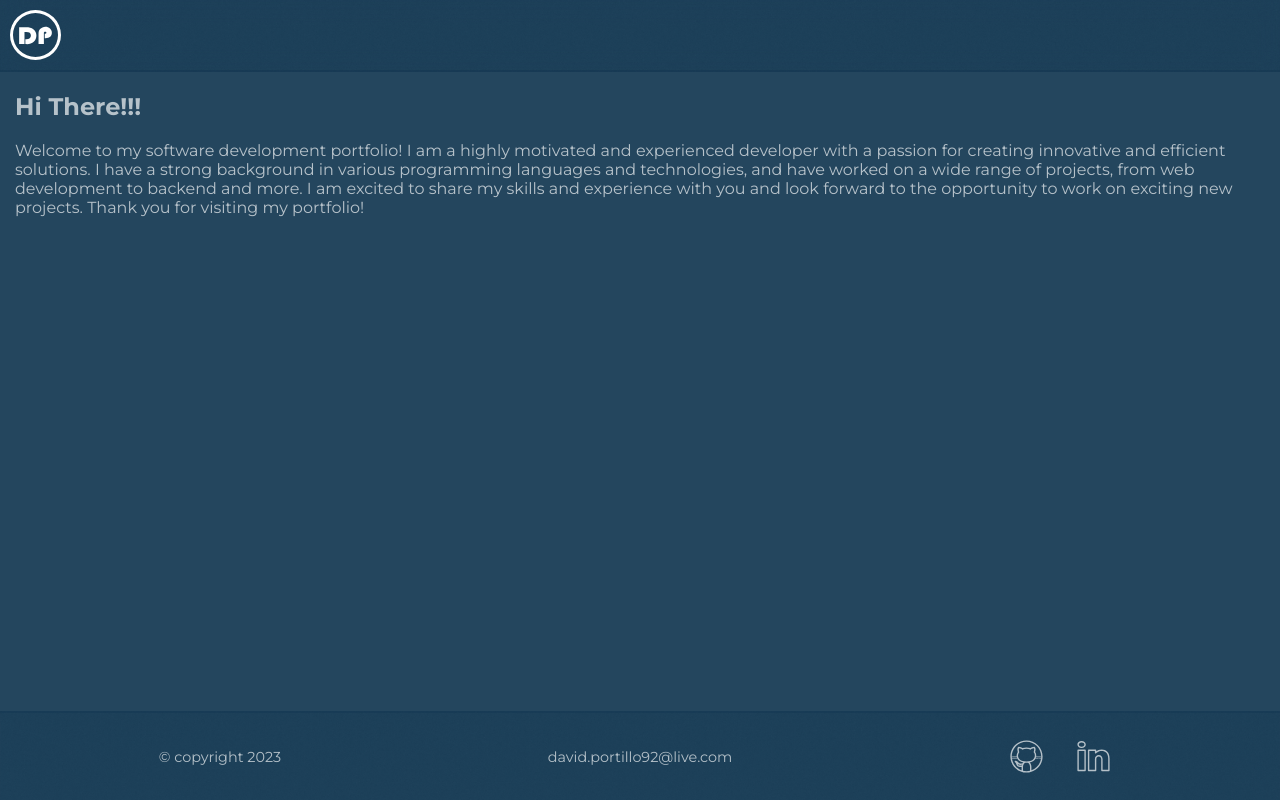
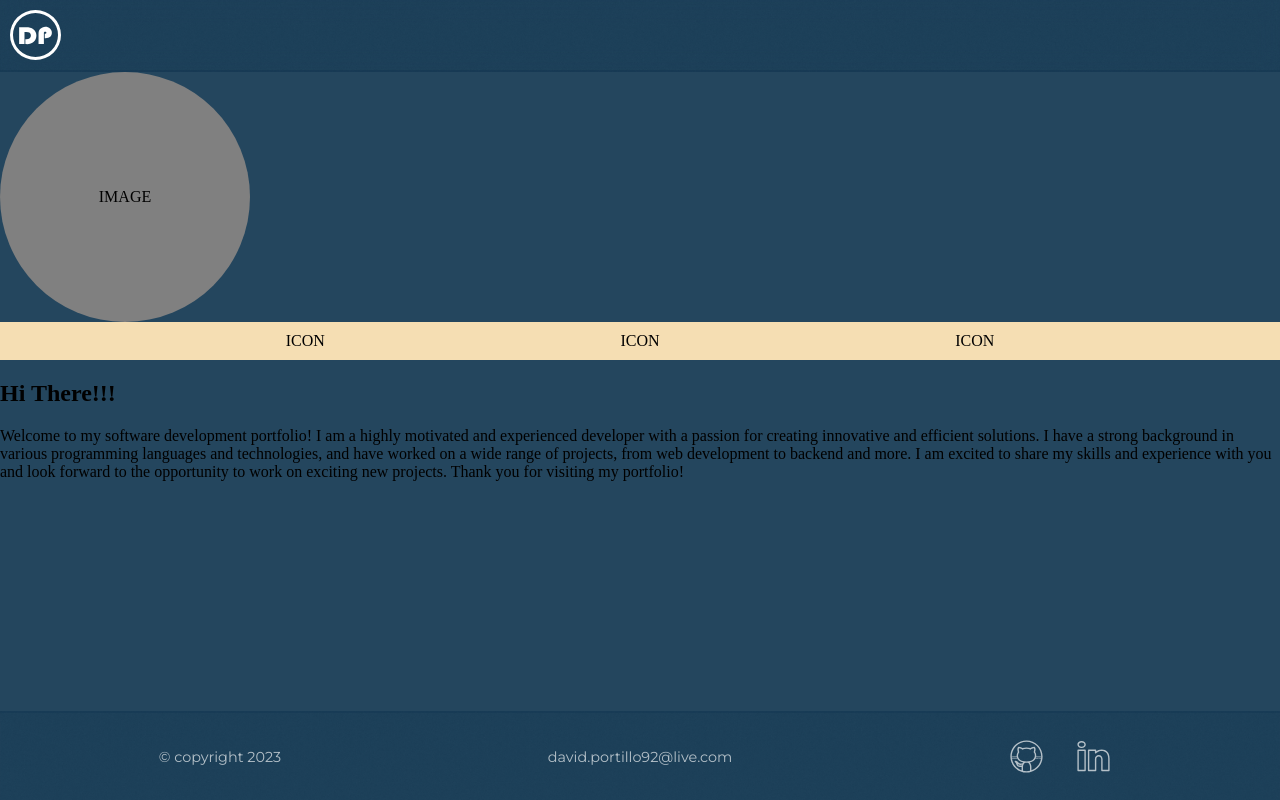
Before and after one commit to David-Portillo/cv, a React app: page / in a window 1280 px wide. Built offline with nearby package versions, Linux system fonts and the light colour scheme.

Commit message:
added intro content with temp styling

```diff
--- a/src/components/sections/Introduction.tsx
+++ b/src/components/sections/Introduction.tsx
@@ -2,18 +2,50 @@ import React from "react";
 
 const Introduction = (): JSX.Element => {
   return (
-    <div className='section-container'>
-      <h2 className='faded-text'>Hi There!!!</h2>
-      <p className='faded-text'>
-        Welcome to my software development portfolio! I am a highly motivated
-        and experienced developer with a passion for creating innovative and
-        efficient solutions. I have a strong background in various programming
-        languages and technologies, and have worked on a wide range of projects,
-        from web development to backend and more. I am excited to share my
-        skills and experience with you and look forward to the opportunity to
-        work on exciting new projects. Thank you for visiting my portfolio!
-      </p>
-    </div>
+    <React.Fragment>
+      {/* TODO: remove style when image is ready, re-utilize properies is scss if necessary */}
+      <div className='photo-grid-area' style={{ flexDirection: "column" }}>
+        <div
+          style={{
+            height: "250px",
+            width: "250px",
+            backgroundColor: "gray",
+            display: "flex",
+            justifyContent: "center",
+            alignItems: "center",
+            borderRadius: "50%",
+          }}
+        >
+          IMAGE
+        </div>
+        <div
+          className='intrigue-assortment'
+          style={{
+            display: "flex",
+            backgroundColor: "wheat",
+            width: "100%",
+            justifyContent: "space-evenly",
+          }}
+        >
+          <div style={{ padding: "10px" }}>ICON</div>
+          <div style={{ padding: "10px" }}>ICON</div>
+          <div style={{ padding: "10px" }}>ICON</div>
+        </div>
+      </div>
+      <div className='intro-grid-area'>
+        <h2 className='paragraph-title'>Hi There!!!</h2>
+        <p className='faded-paragraph'>
+          Welcome to my software development portfolio! I am a highly motivated
+          and experienced developer with a passion for creating innovative and
+          efficient solutions. I have a strong background in various programming
+          languages and technologies, and have worked on a wide range of
+          projects, from web development to backend and more. I am excited to
+          share my skills and experience with you and look forward to the
+          opportunity to work on exciting new projects. Thank you for visiting
+          my portfolio!
+        </p>
+      </div>
+    </React.Fragment>
   );
 };
 
```
